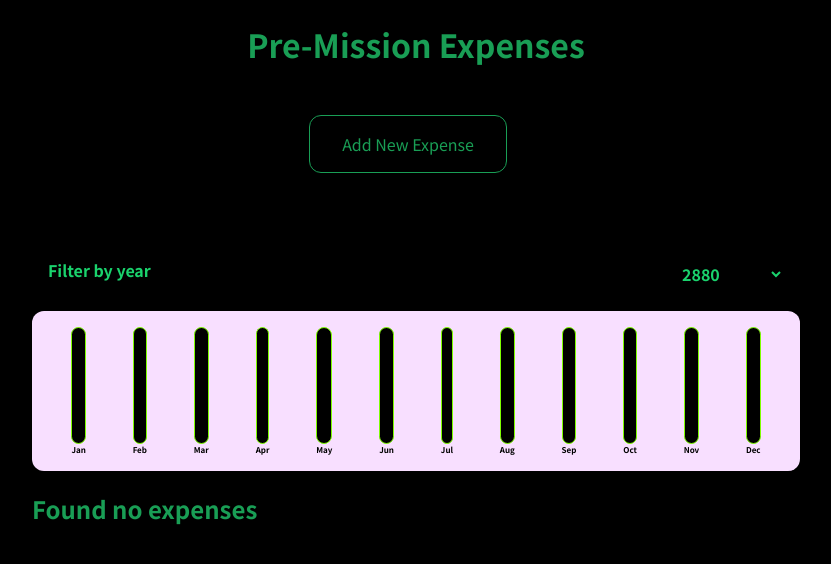
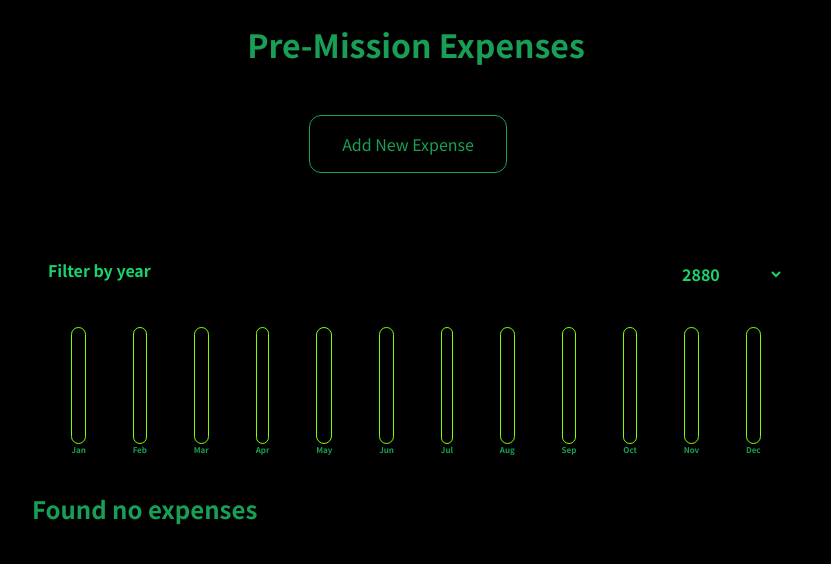
Before and after one commit to xTurbeaux/react_components_hew, a React (Create React App) app: page / in a window 1280 px wide. Shown: the top 564 px of the page, without its empty margins (224-1055 px from the left). Built offline with nearby package versions, Linux system fonts and the light colour scheme.

Commit message:
css fixes

```diff
--- a/src/components/Chart/Chart.css
+++ b/src/components/Chart/Chart.css
@@ -1,7 +1,7 @@
 .chart {
   padding: 1rem;
   border-radius: 12px;
-  background-color: #f8dfff;
+  background-color: black;
   text-align: center;
   display: flex;
   justify-content: space-around;
--- a/src/components/Chart/ChartBar.css
+++ b/src/components/Chart/ChartBar.css
@@ -18,7 +18,7 @@
 }
 
 .chart-bar__fill {
-  background-color: #4826b9;
+  background-color: #199e55;
   width: 100%;
   transition: all 0.3s ease-out;
 }
@@ -27,4 +27,5 @@
   font-weight: bold;
   font-size: 0.5rem;
   text-align: center;
+  color: #199e55;
 }
```
